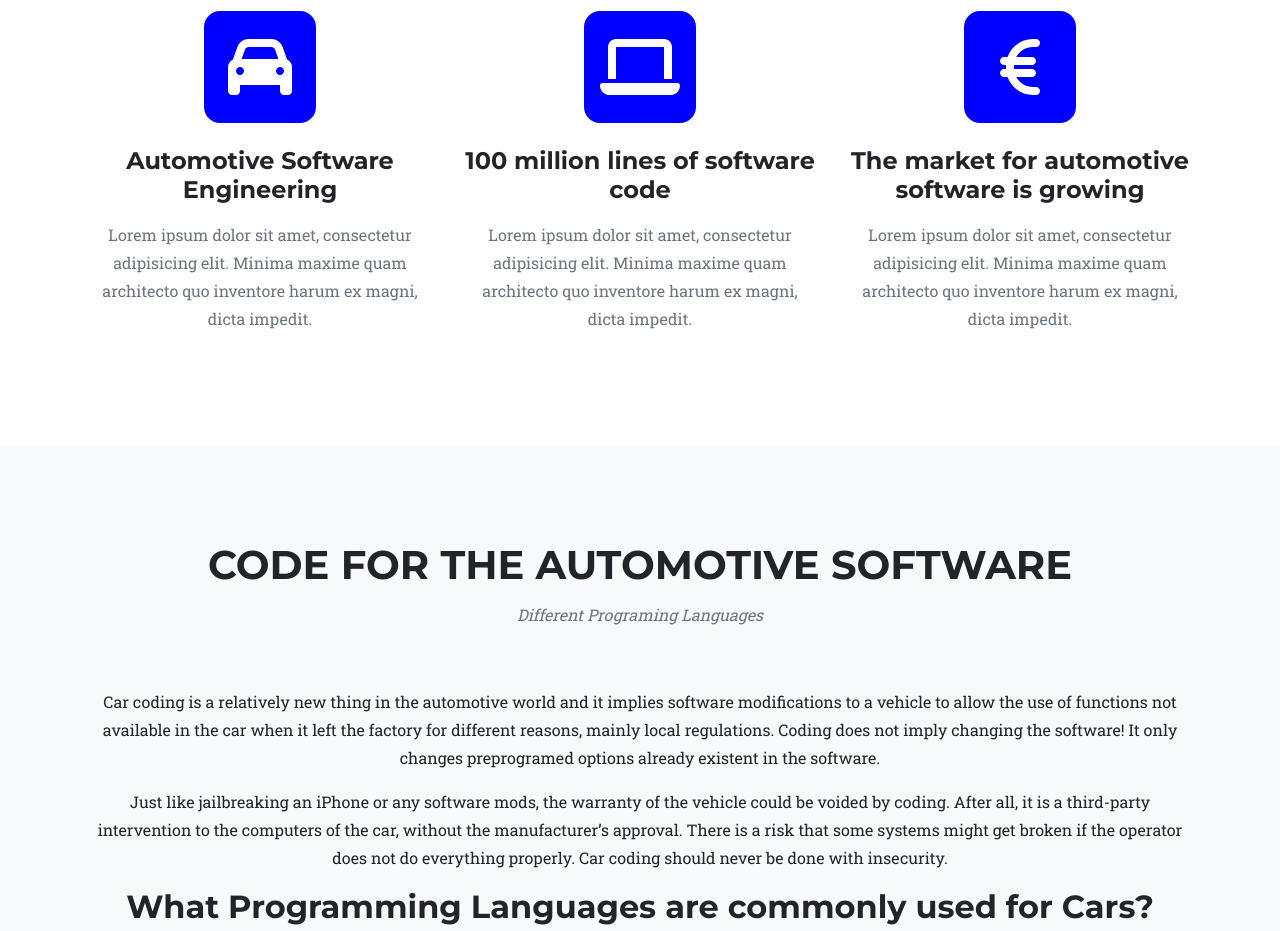
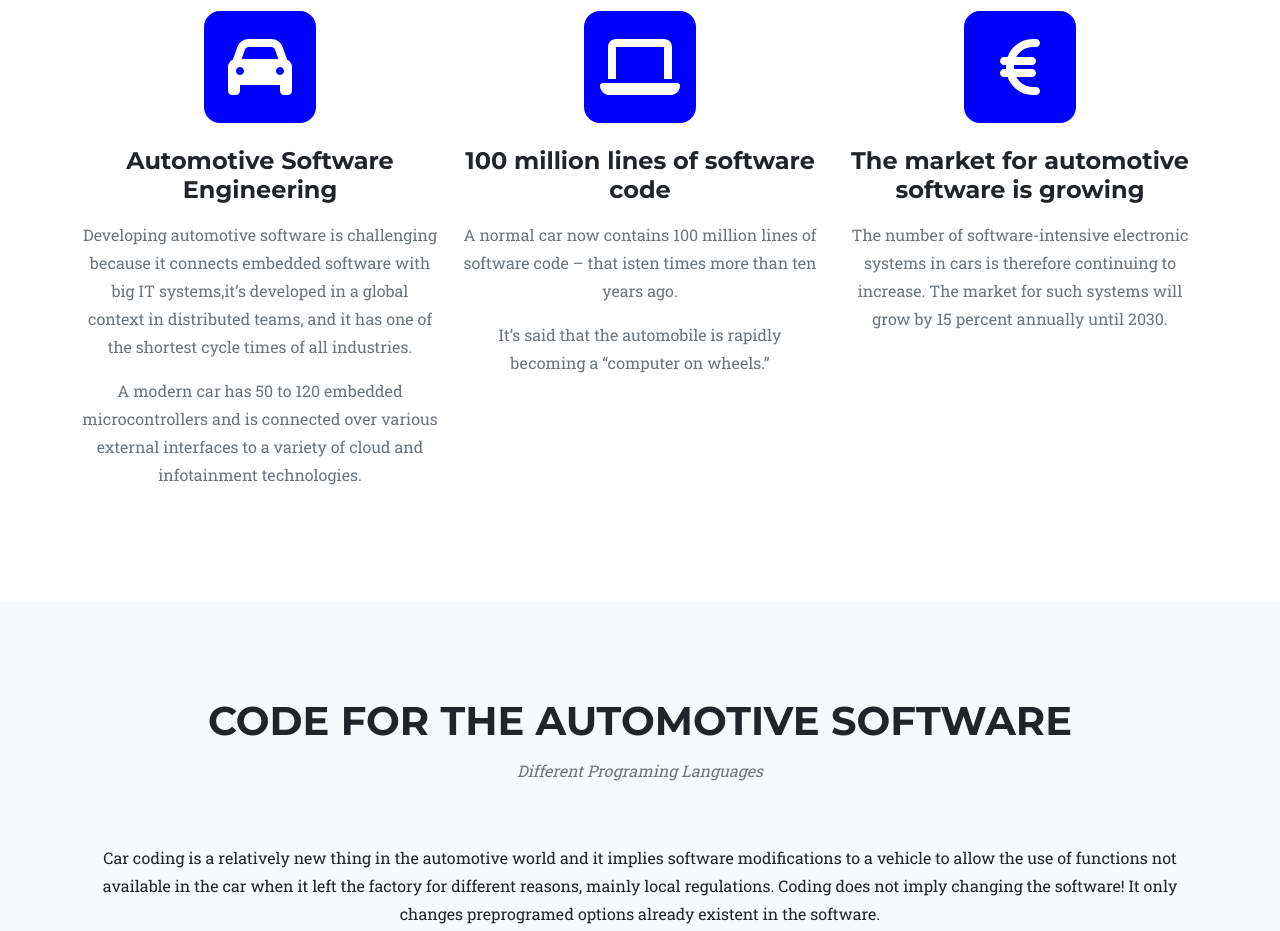
Before and after one commit to EmilAvdic/Automotive-Software-Bootstrap, a plain HTML site: page index.html in a window 1280 px wide. Shown: the part 985-1916 px from the top of the page. Drawn offline with nearby package versions, Linux system fonts and the light colour scheme; files whose address does not match are found by name.

Commit message:
Pictures Commit

```diff
--- a/index.html
+++ b/index.html
@@ -57,7 +57,8 @@
                             <i class="fas fa-car fa-stack-1x fa-inverse"></i>
                         </span>
                         <h4 class="my-3">Automotive Software Engineering</h4>
-                        <p class="text-muted">Lorem ipsum dolor sit amet, consectetur adipisicing elit. Minima maxime quam architecto quo inventore harum ex magni, dicta impedit.</p>
+                        <p class="text-muted">Developing automotive software is challenging because it connects embedded software with big IT systems,it’s developed in a global context in distributed teams, and it has one of the shortest cycle times of all industries.</p>
+                        <p class="text-muted">A modern car has 50 to 120 embedded microcontrollers and is connected over various external interfaces to a variety of cloud and infotainment technologies.</p>
                     </div>
                     <div class="col-md-4">
                         <span class="fa-stack fa-4x">
@@ -65,7 +66,8 @@
                             <i class="fas fa-laptop fa-stack-1x fa-inverse"></i>
                         </span>
                         <h4 class="my-3">100 million lines of software code</h4>
-                        <p class="text-muted">Lorem ipsum dolor sit amet, consectetur adipisicing elit. Minima maxime quam architecto quo inventore harum ex magni, dicta impedit.</p>
+                        <p class="text-muted">A normal car now contains 100 million lines of software code – that isten times more than ten years ago.</p>
+                        <p class="text-muted">It’s said that the automobile is rapidly becoming a “computer on wheels.”</p>
                     </div>
                     <div class="col-md-4">
                         <span class="fa-stack fa-4x">
@@ -73,7 +75,8 @@
                             <i class="fas fa-euro fa-stack-1x fa-inverse"></i>
                         </span>
                         <h4 class="my-3">The market for automotive software is growing</h4>
-                        <p class="text-muted">Lorem ipsum dolor sit amet, consectetur adipisicing elit. Minima maxime quam architecto quo inventore harum ex magni, dicta impedit.</p>
+                        <p class="text-muted">The number of software-intensive electronic systems in cars is therefore continuing to increase. The market for such systems will grow by 15 percent annually until 2030.</p>
+
                     </div>
                 </div>
             </div>
@@ -254,7 +257,7 @@
                 <div class="row">
                     <div class="col-lg-4">
                         <div class="team-member">
-                            <img class="mx-auto rounded-circle" src="assets/img/team/Download.png" alt="..." />
+                            <img class="mx-auto rounded-circle" src="assets/img/team/Bjelak Denis.png" alt="..." />
                             <h4>Denis Bjelak</h4>
                             <p class="text-muted">Software Developer</p>
                             <a class="btn btn-dark btn-social mx-2" href="https://twitter.com/BjelakDenis" aria-label="Denis Bjelak Twitter Profile"><i class="fab fa-twitter"></i></a>
@@ -268,7 +271,7 @@
                     </div>
                     <div class="col-lg-4">
                         <div class="team-member">
-                            <img class="mx-auto rounded-circle" src="assets/img/team/Download.png" alt="..." />
+                            <img class="mx-auto rounded-circle" src="assets/img/team/Avdic Emil.png" alt="..." />
                             <h4>Emil Avdic</h4>
                             <p class="text-muted">Software Developer</p>
                             <a class="btn btn-dark btn-social mx-2" href="https://twitter.com/EmilAvdic4" aria-label="Emil Avdic Twitter Profile"><i class="fab fa-twitter"></i></a>
```
Also changed, not shown: assets/img/team/Avdic Emil.png (added), assets/img/team/Bjelak Denis.png (added).
